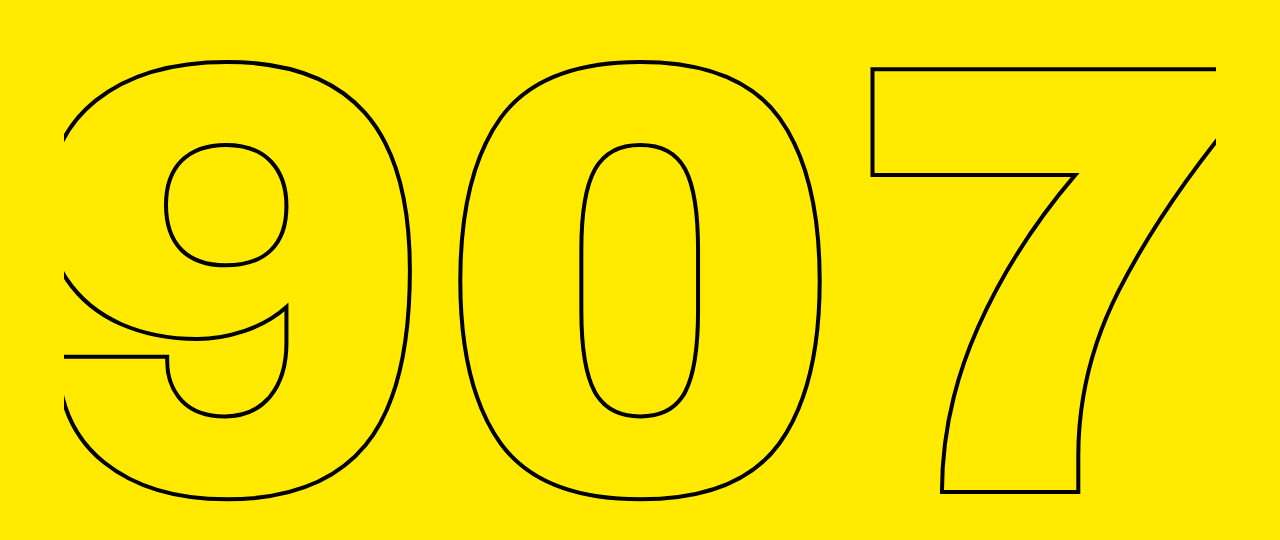
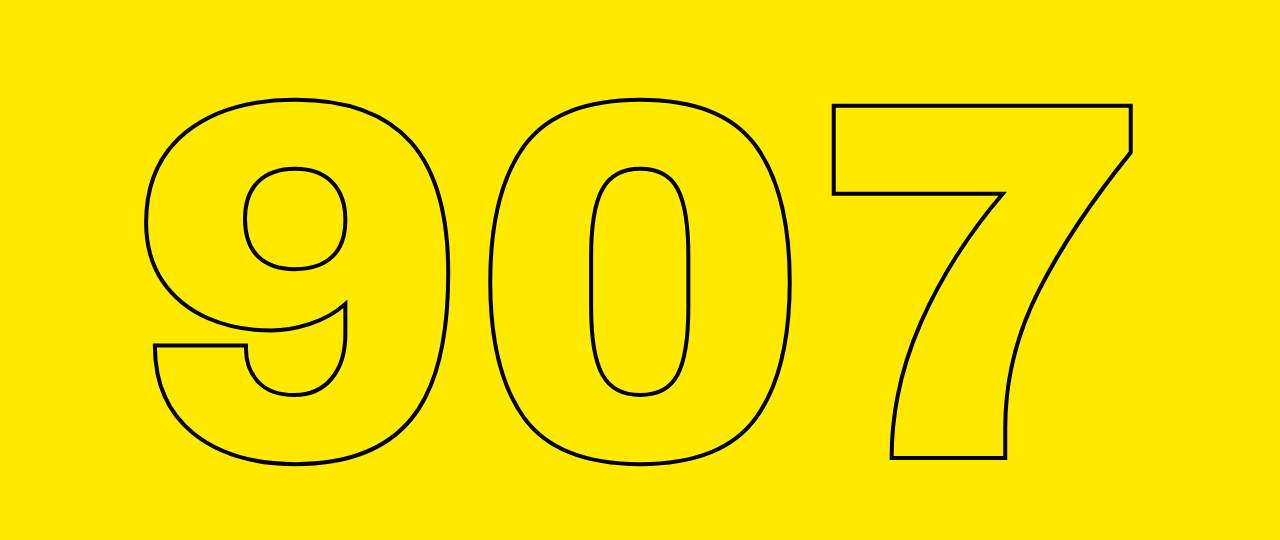
Before and after one commit to jrkorpi/tarotak, a plain HTML site: page index.html in a window 1280 px wide. Shown: the part 112-652 px from the top of the page. Drawn offline with Linux system fonts and the light colour scheme.

Commit message:
Update index.html

```diff
--- a/index.html
+++ b/index.html
@@ -50,25 +50,25 @@
       max-width: 100%;
       height: auto;
     }
+
 .hero-container {
   display: flex;
   justify-content: center;
   align-items: center;
   width: 100%;
   height: 100vh;
+  padding: 0 2vw;
+  box-sizing: border-box;
   overflow: hidden;
-  margin: 0;
 }
 
 .outline-text {
   font-family: 'Arial Black', Impact, sans-serif;
-  font-size: 48vw;
+  font-size: 40vw;
   line-height: 0.8;
   margin: 0;
-
   color: transparent;
   -webkit-text-stroke: 4px #000000;
-
   user-select: none;
 }
 
```
